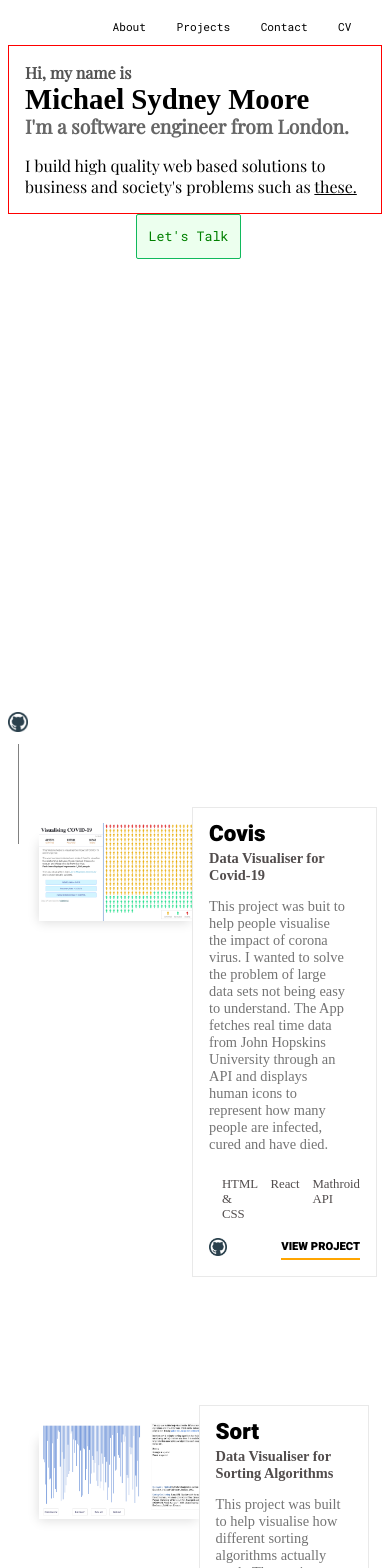
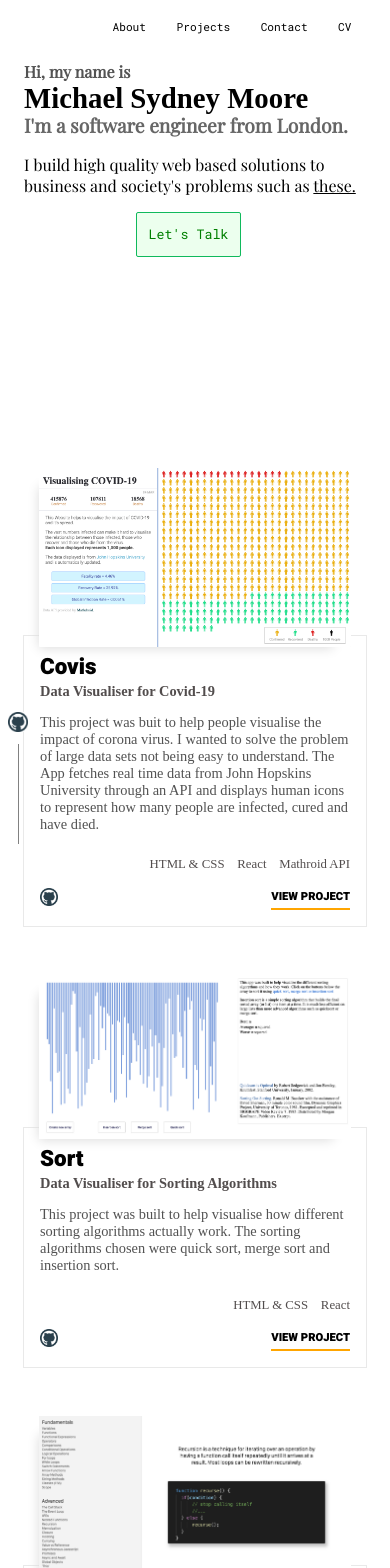
Before and after one commit to msmfa/portfolio, a React (Create React App) app: page / in a window 390 px wide. Shown: the top 1568 px of the page. Built offline with nearby package versions, Linux system fonts and the light colour scheme; a web font is replaced by a local one.

Commit message:
Added media query to project section

```diff
--- a/src/css/ContactButton.css
+++ b/src/css/ContactButton.css
@@ -9,3 +9,9 @@
   margin-left: 8rem;
   width: 105px;
 }
+
+@media only screen and (max-width: 600px) {
+  .button-container button {
+    margin-bottom: 0;
+  }
+}
--- a/src/css/Header.css
+++ b/src/css/Header.css
@@ -34,7 +34,6 @@
     margin: 0;
     padding: 1em;
     width: 100%;
-    border: 1px solid red;
   }
 
   .header-top {
--- a/src/css/ProjectSection.css
+++ b/src/css/ProjectSection.css
@@ -74,3 +74,26 @@
   box-shadow: -9px 10px 11px -9px rgba(219, 219, 219, 1);
   z-index: 1;
 }
+
+@media only screen and (max-width: 600px) {
+  .p-container {
+    display: block;
+    margin-top: 0;
+    margin-bottom: 4em;
+    width: 80vw;
+  }
+  .p-image {
+    width: 100%;
+    height: 100%;
+    z-index: 1;
+  }
+  .p-para {
+    color: rgb(82, 82, 82);
+    width: 100%;
+    z-index: 3;
+  }
+  .p-container-right {
+    margin: -1em;
+    padding: 0.9em 1em 0 1em;
+  }
+}
```
